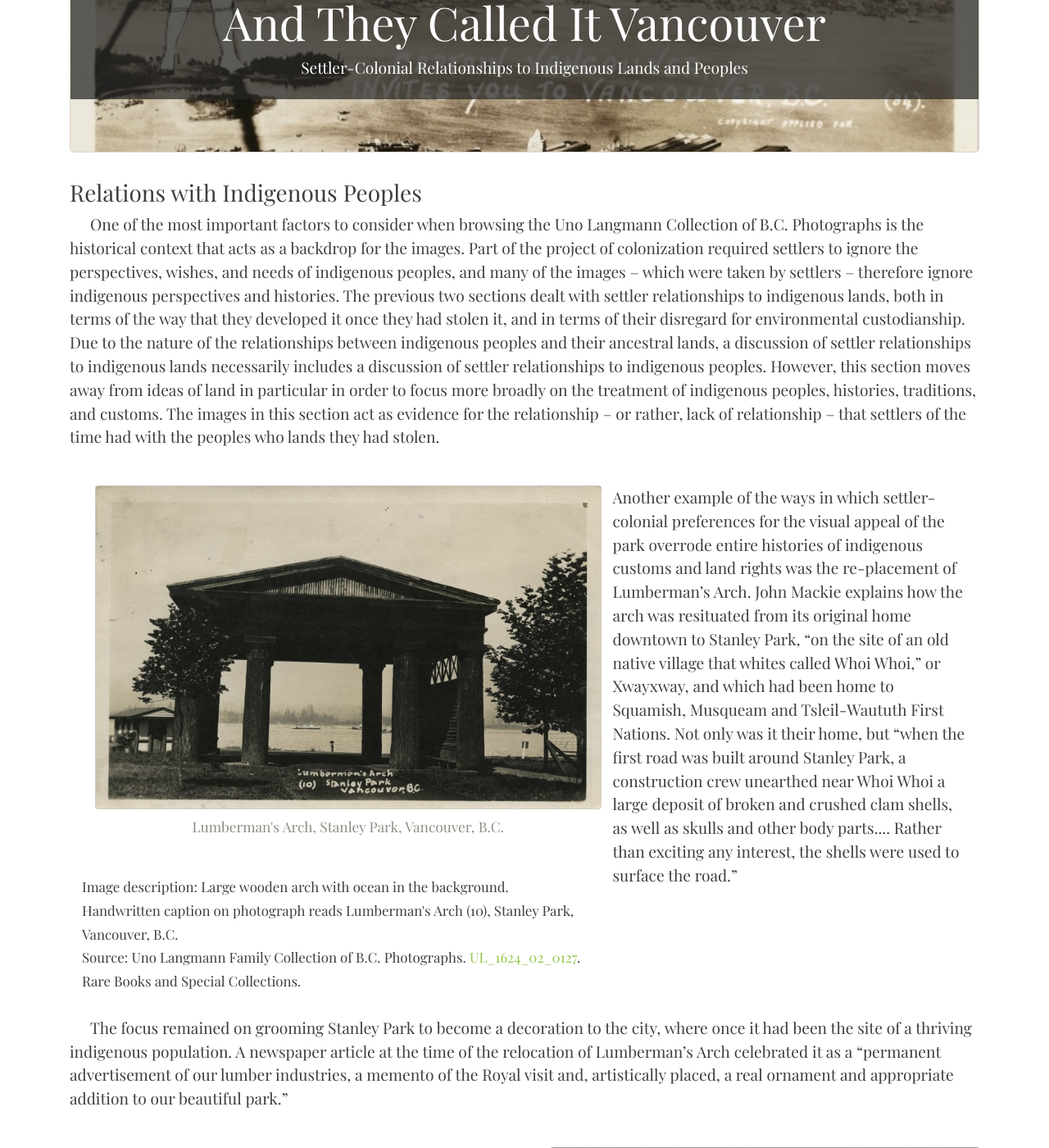
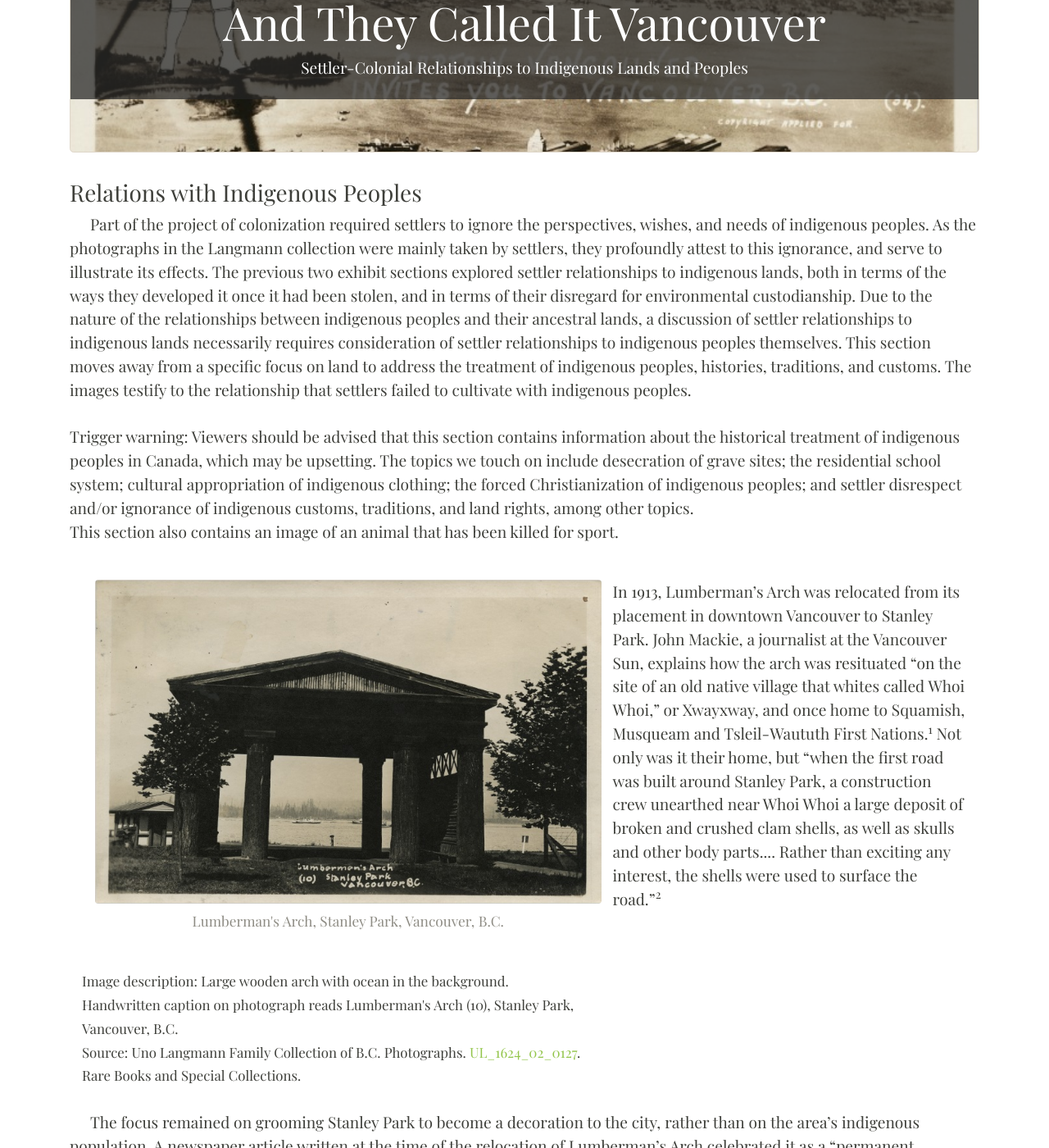
Before and after one commit to ashlynnprasad/langmann-2021, a Jekyll site: the page built from pages/relationswithindigenouspeoples.md, in a window 1280 px wide and 1400 px high, scrolled down 204 px. Shown: the whole window at 82% size. Built offline with Jekyll 4.4.1, drawn with Linux system fonts in a browser that asks for light colours; nearby versions of some CDN libraries; some of the changed text lies outside the part shown.

Commit message:
updated with newly edited text

```diff
--- a/pages/relationswithindigenouspeoples.md
+++ b/pages/relationswithindigenouspeoples.md
@@ -10,7 +10,10 @@ permalink: /relationswithindigenouspeoples.html
 
 ## Relations with Indigenous Peoples
 
-<p style="text-indent: 25px;">One of the most important factors to consider when browsing the Uno Langmann Collection of B.C. Photographs is the historical context that acts as a backdrop for the images. Part of the project of colonization required settlers to ignore the perspectives, wishes, and needs of indigenous peoples, and many of the images – which were taken by settlers – therefore ignore indigenous perspectives and histories. The previous two sections dealt with settler relationships to indigenous lands, both in terms of the way that they developed it once they had stolen it, and in terms of their disregard for environmental custodianship. Due to the nature of the relationships between indigenous peoples and their ancestral lands, a discussion of settler relationships to indigenous lands necessarily includes a discussion of settler relationships to indigenous peoples. However, this section moves away from ideas of land in particular in order to focus more broadly on the treatment of indigenous peoples, histories, traditions, and customs. The images in this section act as evidence for the relationship – or rather, lack of relationship – that settlers of the time had with the peoples who lands they had stolen.<br><br>
+<p style="text-indent: 25px;">Part of the project of colonization required settlers to ignore the perspectives, wishes, and needs of indigenous peoples. As the photographs in the Langmann collection were mainly taken by settlers, they profoundly attest to this ignorance, and serve to illustrate its effects. The previous two exhibit sections explored settler relationships to indigenous lands, both in terms of the ways they developed it once it had been stolen, and in terms of their disregard for environmental custodianship. Due to the nature of the relationships between indigenous peoples and their ancestral lands, a discussion of settler relationships to indigenous lands necessarily requires consideration of settler relationships to indigenous peoples themselves. This section moves away from a specific focus on land to address the treatment of indigenous peoples, histories, traditions, and customs. The images testify to the relationship that settlers failed to cultivate with indigenous peoples.<br><br>
+Trigger warning: Viewers should be advised that this section contains information about the historical treatment of indigenous peoples in Canada, which may be upsetting. The topics we touch on include desecration of grave sites; the residential school system; cultural appropriation of indigenous clothing; the forced Christianization of indigenous peoples; and settler disrespect and/or ignorance of indigenous customs, traditions, and land rights, among other topics.<br>
+This section also contains an image of an animal that has been killed for sport.
+<br><br>
 
 <div class="container">
   <div class="row">
@@ -20,16 +23,18 @@ permalink: /relationswithindigenouspeoples.html
       Source: Uno Langmann Family Collection of B.C. Photographs. <a href="https://dx.doi.org/10.14288/1.0360837">UL_1624_02_0127</a>. Rare Books and Special Collections.</small>
     </div>
     <div class="col-sm-5">
-      Another example of the ways in which settler-colonial preferences for the visual appeal of the park overrode entire histories of indigenous customs and land rights was the re-placement of Lumberman’s Arch. John Mackie explains how the arch was resituated from its original home downtown to Stanley Park, “on the site of an old native village that whites called Whoi Whoi,” or Xwayxway, and which had been home to Squamish, Musqueam and Tsleil-Waututh First Nations.  Not only was it their home, but “when the first road was built around Stanley Park, a construction crew unearthed near Whoi Whoi a large deposit of broken and crushed clam shells, as well as skulls and other body parts.... Rather than exciting any interest, the shells were used to surface the road.”
+      In 1913, Lumberman’s Arch was relocated from its placement in downtown Vancouver to Stanley Park. John Mackie, a journalist at the Vancouver Sun, explains how the arch was resituated “on the site of an old native village that whites called Whoi Whoi,” or Xwayxway, and once home to Squamish, Musqueam and Tsleil-Waututh First Nations.<sup>1</sup> Not only was it their home, but “when the first road was built around Stanley Park, a construction crew unearthed near Whoi Whoi a large deposit of broken and crushed clam shells, as well as skulls and other body parts.... Rather than exciting any interest, the shells were used to surface the road.”<sup>2</sup>
     </div>
   </div>
 </div>
-<br><p style="text-indent: 25px;">The focus remained on grooming Stanley Park to become a decoration to the city, where once it had been the site of a thriving indigenous population. A newspaper article at the time of the relocation of Lumberman’s Arch celebrated it as a “permanent advertisement of our lumber industries, a memento of the Royal visit and, artistically placed, a real ornament and appropriate addition to our beautiful park.”<br><br>
+<br><p style="text-indent: 25px;">The focus remained on grooming Stanley Park to become a decoration to the city, rather than on the area’s indigenous population. A newspaper article written at the time of the relocation of Lumberman’s Arch celebrated it as a “permanent advertisement of our lumber industries, a memento of the Royal visit and, artistically placed, a real ornament and appropriate addition to our beautiful park.”<sup>3</sup><br>
+Other locations around what is now known as Metro Vancouver that had once been the sites of thriving indigenous communities were subjected to similar desecration by settlers. A three-site exhibition at the <a href= “http://musqueam.zenutech.com/c%CC%93%C9%99sna%CA%94%C9%99m-city-city-exhibition”>Musqueam Cultural Education Resource Centre</a>, <a href= “https://moa.ubc.ca/exhibition/c%CC%93%C9%99sna%CA%94%C9%99m-the-city-before-the-city/”>UBC's Museum of Anthropology</a>, and the <a href= “https://museumofvancouver.ca/csnam-the-city-before-the-city”>Museum of Vancouver</a> in 2015 helped tell the story of c̓əsnaʔəm, a robust village and burial site at the edge of the Fraser River where Musqueam people lived, worked, and raised their families for 5000 years. Jordan Wilson, a co-curator of the exhibition and member of the Musqueam nation, describes how, “as late as the 1960s, it was common practice for Vancouver families to come and dig for artifacts, without understanding the significance of the location or making the connection to the Musqueam community.”<sup>4</sup>
+<br><br>
 
 <div class="container">
   <div class="row">
     <div class="col-sm">
-      This image shows us another relic of the many past lives of Stanley Park, from a zoo which once existed there. As Jesse Donaldson of <a href="https://thetyee.ca/Life/2013/09/27/Unnatural-History-of-Stanley-Park/"><i>The Tyee</i></a> says, “Not only were plant species regularly added and replaced in the Stanley Park of the early 20th century; so too were members of the peninsula’s animal population” such as “animals kept in the park zoo (including several deer and a bear notable for its repeated escapes).”  The existence of such an attraction acts as yet another example of the ways in which the settlers of that time wished to craft a particular image of Stanley Park: full of nature, but only in ways that felt palatable and safe to settlers.
+      This image shows us another relic of the many past lives of Stanley Park, from a zoo which existed there from 1888 to 1996.<sup> </sup> As Jesse Donaldson of <a href="https://thetyee.ca/Life/2013/09/27/Unnatural-History-of-Stanley-Park/"><i>The Tyee </i></a> says, “Not only were plant species regularly added and replaced in the Stanley Park of the early 20th century; so too were members of the peninsula’s animal population” such as “animals kept in the park zoo (including several deer and a bear notable for its repeated escapes).”<sup> </sup> Stanley Park remained full of nature, but only in ways that felt palatable and safe to Vancouver’s settler residents.
     </div>
     <div class="col-sm">
       {% include feature/item-figure.html objectid="langmann027" width="100" %}
@@ -46,7 +51,9 @@ permalink: /relationswithindigenouspeoples.html
       {% include feature/item-figure.html objectid="langmann030" width="100" %}
     </div>
     <div class="col-sm">
-      This image is a further example of the ways in which settlers disrespected indigenous customs and traditions. When seen through a more critical lens, this image reads as evidence of the ways in which settlers not only took the land for their own, but then also proceeded to take advantage of natural resources in harmful and toxic ways. The handwritten captions on the photograph – “The cougar hunt” and “The cougar dead just where she fell” – speak to the enjoyment and pride that was taken in hunting for sport, rather than focusing on being more responsible, respectful custodians of the land.
+      This image is a further example of the lack of understanding that settlers had for indigenous customs and traditions, and how they took advantage of natural resources in harmful and toxic ways. The handwritten captions on the photograph – “The cougar hunt” and “The cougar dead just where she fell” – indicate an enjoyment and pride in hunting for sport, rather than hunting for food and sustenance and practicing a more respectful and holistic relationship with the land.<br>
+<a href=“https://www.ictinc.ca/blog/what-is-the-relationship-between-indigenous-peoples-and-animals”>Indigenous Corporate Training, Inc.</a> provides more context for the relationship that many indigenous peoples had with the natural world, and how at odds it would have been with the attitude represented in this image:<br>
+“Indigenous Peoples were careful and respectful of the natural lifecycles of the animals they shared the Earth with - they made efforts to not over-fish, over-hunt or over-harvest. They hunted, fished and collected what was needed to sustain their families, tribes, or clans. Every part of the animal was used, and in many cultures there were accompanying celebrations and rituals of appreciation.”<sup>7</sup>
     </div>
   </div>
 </div>
@@ -57,7 +64,7 @@ permalink: /relationswithindigenouspeoples.html
 <div class="container">
   <div class="row">
     <div class="col-sm-5">
-      <br>This image is most notable for its illustration of George Vancouver, one of the first colonizers of the area that now bears his name. In the image, George Vancouver is seen in larger-than-life form, physically standing on the lands now known as Stanley Park. Vancouver’s arms are slightly raised and his feet positioned in a way that arguably conveys power and ownership. Whether intentionally or not, his raised arms somewhat mimic the “Salish tradition of welcoming visitors,” which also includes raised arms.
+      <br>This image is most notable for its illustration of George Vancouver, one of the first colonizers of the area that now bears his name. In the image, George Vancouver is seen in larger-than-life form, physically standing on the lands now known as Stanley Park. Vancouver’s arms are slightly raised and his feet positioned in a way that arguably conveys power and ownership. Whether intentionally or not, his raised arms echo the traditional Musqueam gesture of welcome, which can be seen represented below by a figure positioned outside the UBC Museum of Anthropology.<sup>8</sup>
     </div>
     <div class="col-sm-7">
      {% include feature/item-figure.html objectid="langmann015" width="100" %}
@@ -75,20 +82,22 @@ permalink: /relationswithindigenouspeoples.html
     </div>
     <div class="col-sm-4">
       An unnamed source in the Museum of Anthropology’s <a href="http://www2.moa.ubc.ca/musqueamteachingkit/history.php">Musqueam Teaching Kit</a> shares the impact that the residential school system had on indigenous peoples:<br>
-      “When British Columbia entered Confederation in 1871, Aboriginal people were placed under federal jurisdiction. By 1876, the Indian Act legislated our daily lives. In an attempt to assimilate Aboriginal people to Christian Canadian society, the government sent our children to Indian residential schools. Despite these destructive policies, our culture and society persisted.” <br><br>
+      “When British Columbia entered Confederation in 1871, Aboriginal people were placed under federal jurisdiction. By 1876, the Indian Act legislated our daily lives. In an attempt to assimilate Aboriginal people to Christian Canadian society, the government sent our children to Indian residential schools. Despite these destructive policies, our culture and society persisted.”<sup>9</sup><br>
+      <br>
     </div>
   </div>
 </div>
 <center><small>Image description: Large building in the background with a fence in the foreground. Handwritten caption on the photograph reads: Coqualeetza Industrial School, Chilliwack B.C.<br>
   Source: Uno Langmann Family Collection of B.C. Photographs. <a href="https://dx.doi.org/10.14288/1.0361315">UL_1624_03_0177</a>. Rare Books and Special Collections.</small></center><br>
-<p style="text-indent: 25px;">This image portrays an Indian residential school in Chilliwack, with the innocuous and euphemistic handwritten caption, “Coqualeetza Industrial School.” The residential school system is widely considered to be one of the greatest crimes perpetrated against indigenous peoples by the Canadian government, and indigenous families today are still grappling with the generational trauma that these institutions caused. More information can be found through the <a href="https://irshdc.ubc.ca/about/what-we-do/">Indian Residential School History and Dialogue Centre</a>, which aims to address this history from a Survivor-centred approach.<br><br><br>
+<p style="text-indent: 25px;">This image portrays an Indian residential school in Chilliwack, with the innocuous and euphemistic handwritten caption, “Coqualeetza Industrial School.” The residential school system is widely considered to be one of the greatest crimes perpetrated against indigenous peoples by the Canadian government. In an effort to separate indigenous children from their families, cultures, and traditions, the children who were sent to these institutions were “taught that their cultures were inferior and that they themselves were worthless. They suffered all manner of abuse: physical, emotional, sexual, psychological, and spiritual.”<sup>10</sup> There were a total of at least twenty-two residential schools in British Columbia alone, which did not close until 1984, and more than 150,000 children across Canada were forced to attend. Survivors of the residential school system and their families are still grappling today with the inter-generational trauma that these institutions caused.<br>
+More information can be found through the <a href=“https://irshdc.ubc.ca/about/what-we-do/”>Indian Residential School History and Dialogue Centre</a>, which aims to address this history from a Survivor-centred approach.<sup>11</sup><br><br><br>
 
 <div class="container">
   <div class="row">
     <div class="col-sm">
-       This image portrays a white settler child who has been dressed up in traditional indigenous clothing as a “mascot” for the Vancouver Golden Jubilee celebration. The image is particularly poignant when set up in conversation with the previous image of a residential school, since indigenous children in residential schools were frequently punished and abused for attempting to wear the traditional clothes or speak the traditional languages of their peoples. It is also worth noticing that the occasion for which this settler child was dressed up in indigenous clothing was an anniversary of the creation of the city of Vancouver, which of course was only possible because of settler subjugation of indigenous peoples.<br>
-The use of indigenous peoples and imagery as “mascots” is an affront that continues to be perpetrated – and fought against by indigenous peoples across North America – today.<br><br>
-      <small>Image description: Portrait of the mascot for the Vancouver Golden Jubilee, Beverly Pierce Kendall, dressed in First Nations ceremonial dress including a chief's feather headress.<br>
+       This image portrays a white settler child who has been dressed up in traditional indigenous clothing as a “mascot” for the Vancouver Golden Jubilee celebration. Not only does the image represent ignorance with the very act of cultural appropriation, it also betrays an ignorance of the diversity of indigenous peoples. The feather headdress and style of beading found on this outfit were not typically used by indigenous peoples of the Northwest Coast; the outfit is therefore a trope or generalization of what white settlers thought of as indigenous clothing. Similar inaccuracies were rampant among photographs taken of indigenous individuals by settlers across North America at the time, including but not limited to the misidentification of nations, tribes, or individuals, or the use of stage props such as bows and arrows, tomahawks, and buckskins.<sup>12</sup><br>
+
+   <small>Image description: Portrait of the mascot for the Vancouver Golden Jubilee, Beverly Pierce Kendall, dressed in First Nations ceremonial dress including a chief's feather headress.<br>
       Source: Uno Langmann Family Collection of B.C. Photographs. <a href="https://dx.doi.org/10.14288/1.0360946">UL_1624_02_0240</a>. Rare Books and Special Collections.</small>
     </div>
     <div class="col-sm">
@@ -96,6 +105,8 @@ The use of indigenous peoples and imagery as “mascots” is an affront that co
     </div>
   </div>
 </div><br><br>
+Furthermore, the image is particularly poignant when considered in conversation with the previous image of a residential school, since indigenous children in residential schools were frequently punished and abused for attempting to maintain the traditions of their people, including language and clothing.
+The use of indigenous peoples and imagery as “mascots” is an affront that continues to be perpetrated – and fought against by indigenous peoples across North America – today. Examples of cultural appropriation, wherein settlers steal aspects of minority clothing, cultural expressions and symbols, ways of knowing, and more, also remain prevalent to this day.<br>
 
 <div class="container">
   <div class="row">
@@ -103,13 +114,15 @@ The use of indigenous peoples and imagery as “mascots” is an affront that co
       {% include feature/item-figure.html objectid="langmann023" width="100" %}
     </div>
     <div class="col-sm-4">
-      <br>This image portrays a play about the crucifixion of Jesus Christ performed by indigenous folks in front of an audience of white settlers. The context of the image, such as how and why this event came to pass, is unknown, but there is something striking about the image when one considers that Christianity was often forcibly foisted upon indigenous peoples and children in particular in order to both separate them from their cultural traditions and to offer another pathway by which settlers could justify colonization to themselves.<br>
+      This image portrays a play about the crucifixion of Jesus Christ performed by indigenous individuals in front of an audience of white settlers. Christianity was often forcibly imposed on indigenous peoples, particularly children, in order to separate them from their traditional spiritual practices. This was part of the goal of the residential school system, as well as legislation such as the Indian Act of 1880, which banned potlatch ceremonies. <a href= "https://webcache.googleusercontent.com/search?q=cache:1H8pzdD8UuwJ:https://www.ictinc.ca/the-potlatch-ban-abolishment-of-first-nations-ceremonies+&cd=3&hl=en&ct=clnk&gl=ca&client=firefox-b-e">Indigenous Corporate Training, Inc.</a> describes the logic behind such legislation thusly: “If the potlatch, the cornerstone of the culture of coastal First Nations, could be eradicated, then the government and the missionaries would be free to swoop in and fill the cultural void with Christianity.”<sup>13</sup> Today, two-thirds of indigenous people in Canada identify as Christian.<sup>14</sup> In some cases, hybridized spiritual practices have emerged, with elements of both Christianity and traditional indigenous spirituality.<sup>15</sup><br>
     </div>
   </div>
 </div>
 
 <center><small>Image description: A group of indigenous individuals standing on a stage in the background acting out the crucifixion of Jesus Christ, with an audience of white settlers with their backs to the camera in the foreground.<br>
-  Source: Uno Langmann Family Collection of B.C. Photographs. <a href="https://dx.doi.org/10.14288/1.0361456">UL_1624_03_0246</a>. Rare Books and Special Collections.</small></center><br><br>
+  Source: Uno Langmann Family Collection of B.C. Photographs. <a href="https://dx.doi.org/10.14288/1.0361456">UL_1624_03_0246</a>. Rare Books and Special Collections.</small></center><br>
+
+  The Christianization of indigenous peoples also offered another pathway by which settlers could justify colonization to themselves. By believing that they had been given a mandate by god to convert and assimilate indigenous peoples, settlers provided a moral pretext to crimes that they might otherwise have found difficult or impossible to excuse.<br>
 
 <div class="col-md-12">
 
```
